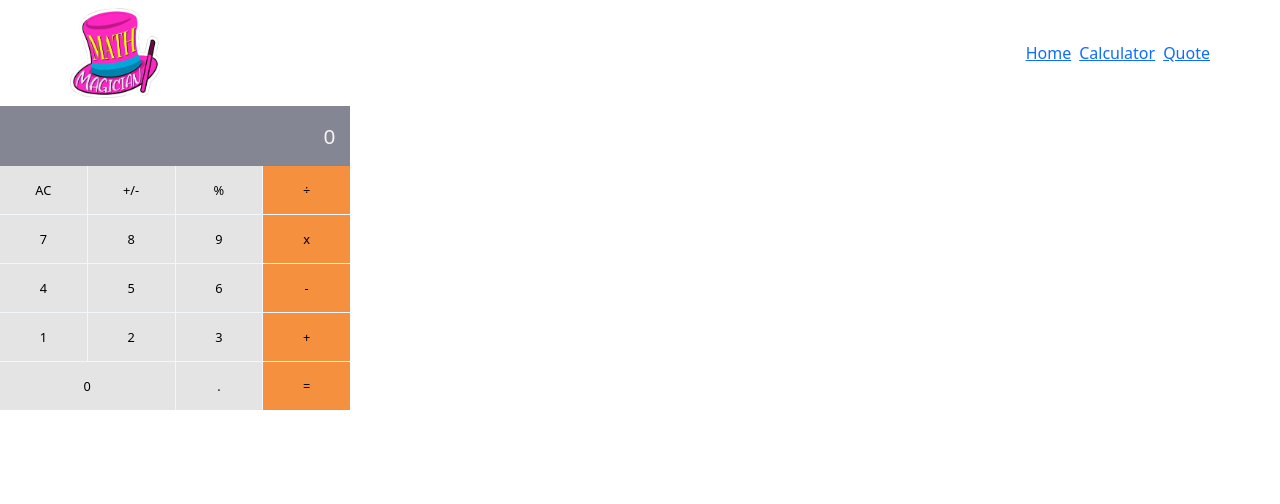
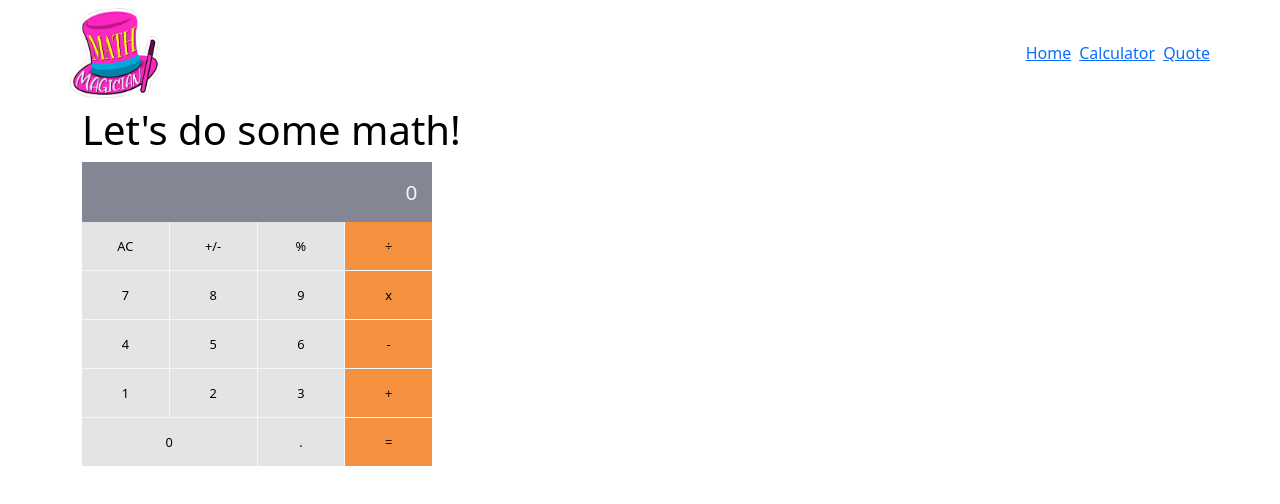
Before and after one commit to ITurres/math-magicians, a React (Create React App) app: page /calculator in a window 1280 px wide. Shown: the top 504 px of the page. Built offline with nearby package versions, Linux system fonts and the light colour scheme.

Commit message:
Added new markup-content-style/classes to 'Calculator' -component-

```diff
--- a/src/components/Calculator.jsx
+++ b/src/components/Calculator.jsx
@@ -35,10 +35,15 @@ const Calculator = () => {
   const screenValueToDisplay = getScreenValueToDisplay();
 
   return (
-    <div className="Calculator">
-      <CalculatorScreen screenValue={screenValueToDisplay} />
-      <CalculatorButtons handleClick={onHandleClick} />
-    </div>
+    <section>
+      <div className="container custom-alignment">
+        <h1>Let&apos;s do some math!</h1>
+        <div className="Calculator">
+          <CalculatorScreen screenValue={screenValueToDisplay} />
+          <CalculatorButtons handleClick={onHandleClick} />
+        </div>
+      </div>
+    </section>
   );
 };
 
```
